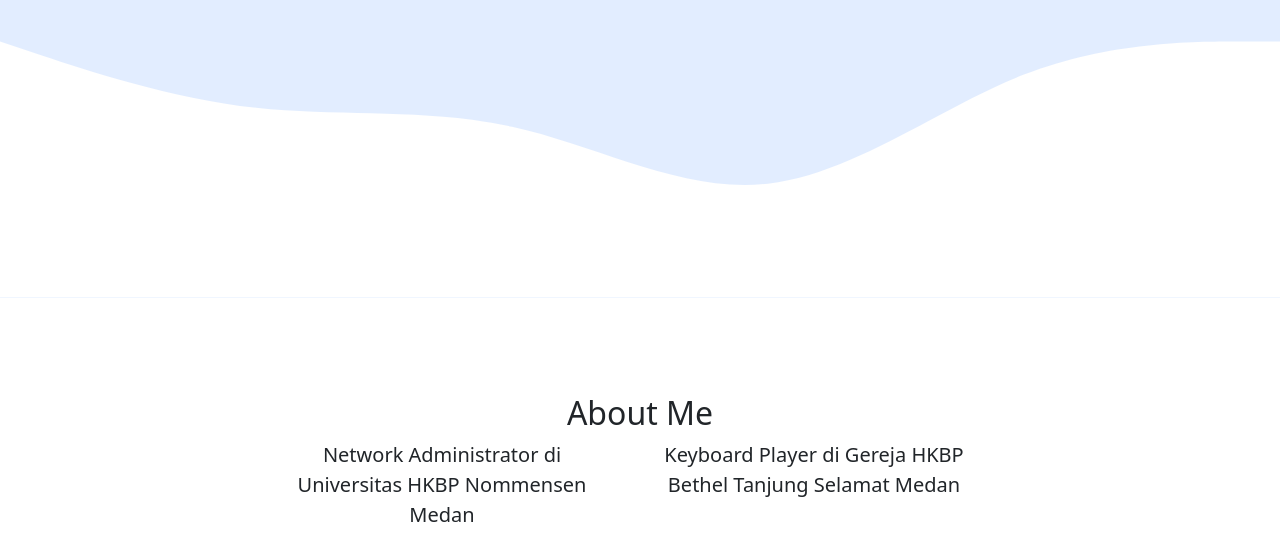
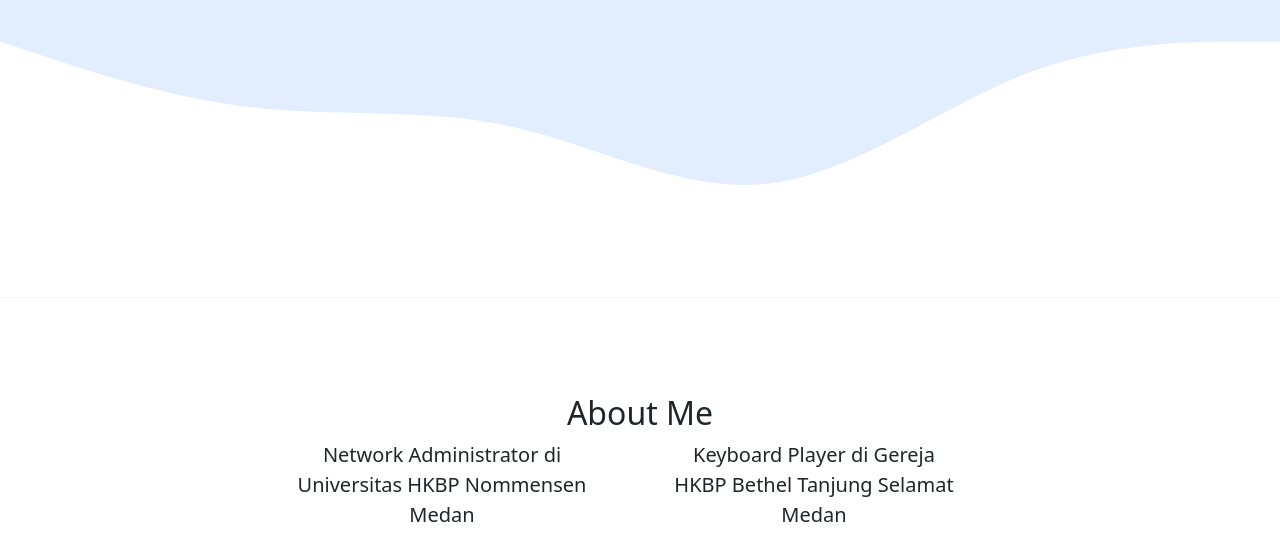
Before and after one commit to liansirait/liansirait.github.io, a plain HTML site: page index.html in a window 1280 px wide. Shown: the part 388-931 px from the top of the page. Drawn offline with nearby package versions, Linux system fonts and the light colour scheme.

Commit message:
Update index.html

```diff
--- a/index.html
+++ b/index.html
@@ -60,7 +60,7 @@
               <p>Network Administrator di Universitas HKBP Nommensen Medan</p>
             </div>
             <div class="col-md-4">
-              <p>Keyboard Player di Gereja HKBP Bethel Tanjung Selamat Medan</p>
+              <p>Keyboard Player di Gereja <br>HKBP Bethel Tanjung Selamat Medan</p>
             </div>
           </div>
           <div class="col">
```
